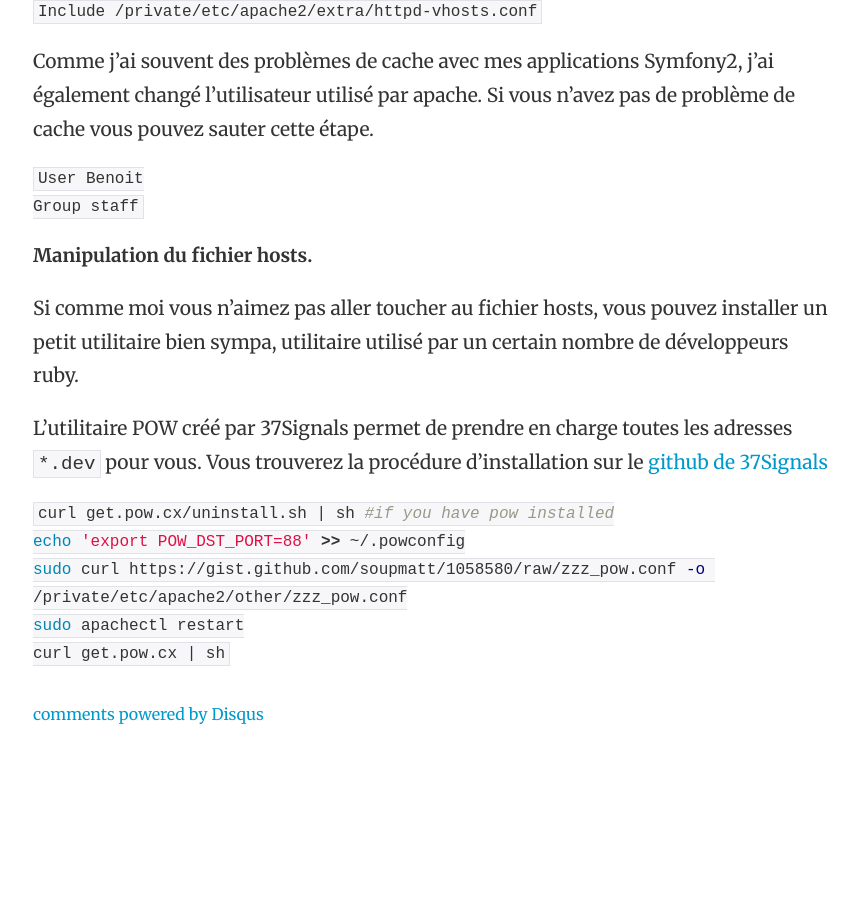
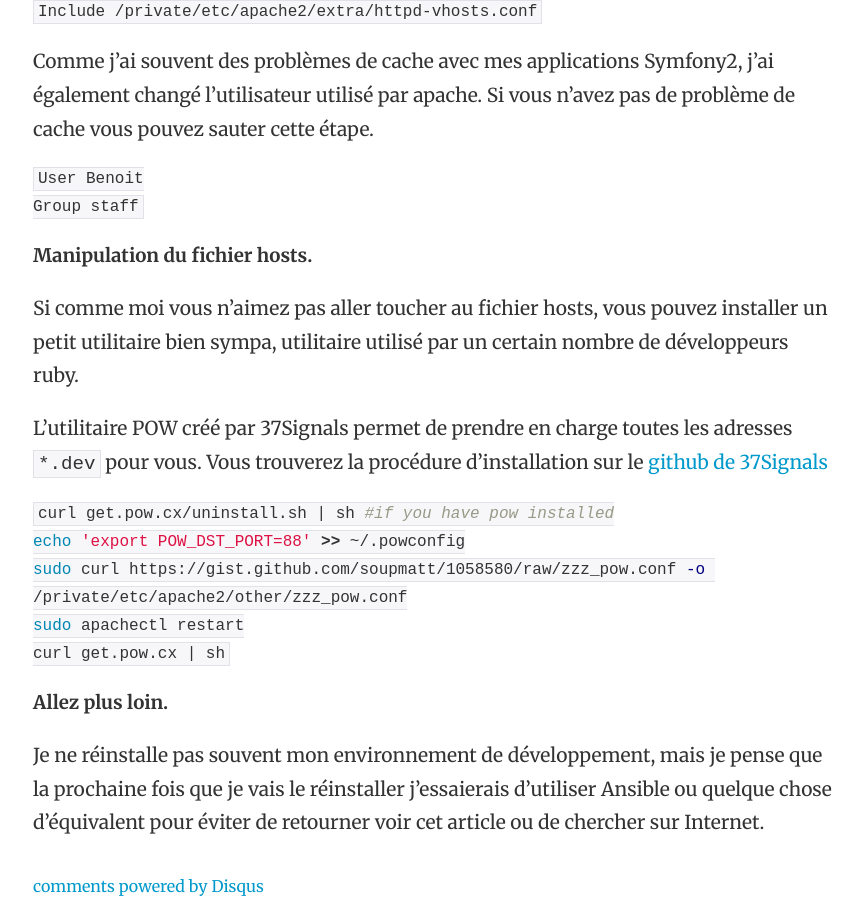
Before and after one commit to BenoitLeveque/benoitleveque.github.io, a Jekyll site: the page built from _posts/2013-12-15-installion-et-configuration-de-mon-environnement-de-developpement.markdown, in a window 1280 px wide and 900 px high, scrolled down 3075 px. Shown: the whole window, without its empty margins (207-1070 px from the left). Built offline with Jekyll 4.4.1, drawn with Linux system fonts in a browser that asks for light colours; Markdown is read by kramdown in place of the engine named in the settings; comment, search, counter and statistics services are not loaded; before the commit the page ends 3803 px from its top, so only the background shows below that.

Commit message:
Ajout phrase conclusion

````diff
--- a/_posts/2013-12-15-installion-et-configuration-de-mon-environnement-de-developpement.markdown
+++ b/_posts/2013-12-15-installion-et-configuration-de-mon-environnement-de-developpement.markdown
@@ -115,6 +115,11 @@ sudo apachectl restart
 curl get.pow.cx | sh
 ```
 
+
+### Allez plus loin.
+
+Je ne réinstalle pas souvent mon environnement de développement, mais je pense que la prochaine fois que je vais le réinstaller j'essaierais d'utiliser Ansible ou quelque chose d'équivalent pour éviter de retourner voir cet article ou de chercher sur Internet.
+
 [macports]: https://trac.macports.org/wiki/howto/MAMP
 [liip_php]: http://php-osx.liip.ch/
 [brew]: http://brew.sh/
````
